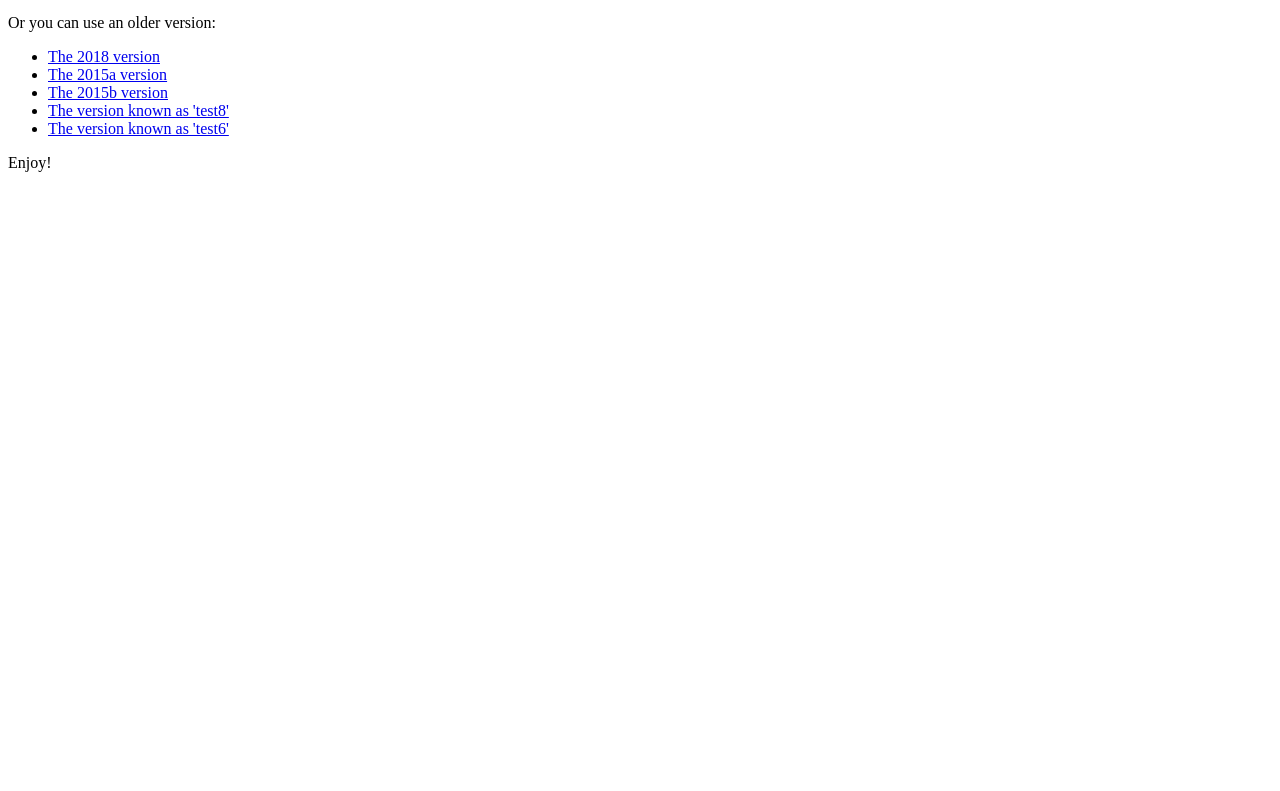
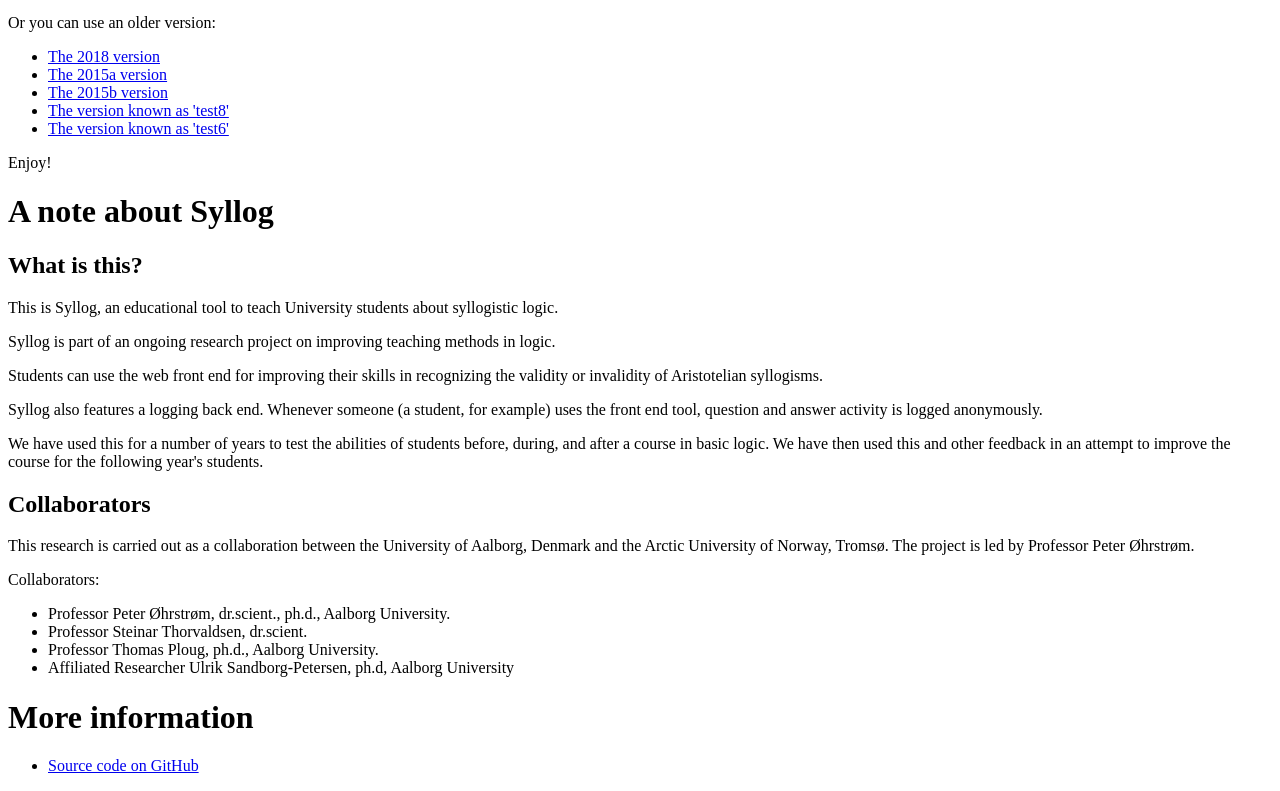
Before and after one commit to emg/syllog, a Python web app: template backend/Django/logsyllogsite/templates/index.html in a window 1280 px wide. Shown: the part 168-959 px from the top of the page. Before the commit the page ends 340 px from the top, so only its background shows below. Run offline with Jinja, Linux system fonts and the light colour scheme; the template is opened without the code that fills it, so the values that code supplies are empty.

Commit message:
Add basic information about the research project.

```diff
--- a/backend/Django/logsyllogsite/templates/index.html
+++ b/backend/Django/logsyllogsite/templates/index.html
@@ -28,5 +28,49 @@
   </ul>
 
   <p>Enjoy!</p>
+
+  <h1>A note about Syllog</h1>
+
+<h2>What is this?</h2>
+
+<p>This is Syllog, an educational tool to teach University students
+about syllogistic logic.</p>
+
+<p>Syllog is part of an ongoing research project on improving teaching
+methods in logic.</p>
+
+<p>Students can use the web front end for improving their skills in
+recognizing the validity or invalidity of Aristotelian syllogisms.</p>
+
+<p>Syllog also features a logging back end. Whenever someone (a
+student, for example) uses the front end tool, question and answer
+activity is logged anonymously.</p>
+
+<p>We have used this for a number of years to test the abilities of
+students before, during, and after a course in basic logic. We have
+then used this and other feedback in an attempt to improve the course
+for the following year's students.</p>
+
+<h2>Collaborators</h2>
+
+<p>This research is carried out as a collaboration between the University
+of Aalborg, Denmark and the Arctic University of Norway, Tromsø. The
+project is led by Professor Peter Øhrstrøm.</p>
+
+<p>Collaborators:</p>
+
+<ul>
+  <li>Professor Peter Øhrstrøm, dr.scient., ph.d., Aalborg University.</li>
+  <li>Professor Steinar Thorvaldsen, dr.scient.</li>
+  <li>Professor Thomas Ploug, ph.d., Aalborg University.</li>
+  <li>Affiliated Researcher Ulrik Sandborg-Petersen, ph.d, Aalborg University</li>
+</ul>
+
+<h1>More information</h1>
+
+  <ul>
+    <li><a href="https://github.com/emg/syllog">Source code on GitHub</a></li>
+  </ul>
+
 </body>
 </html>
```
